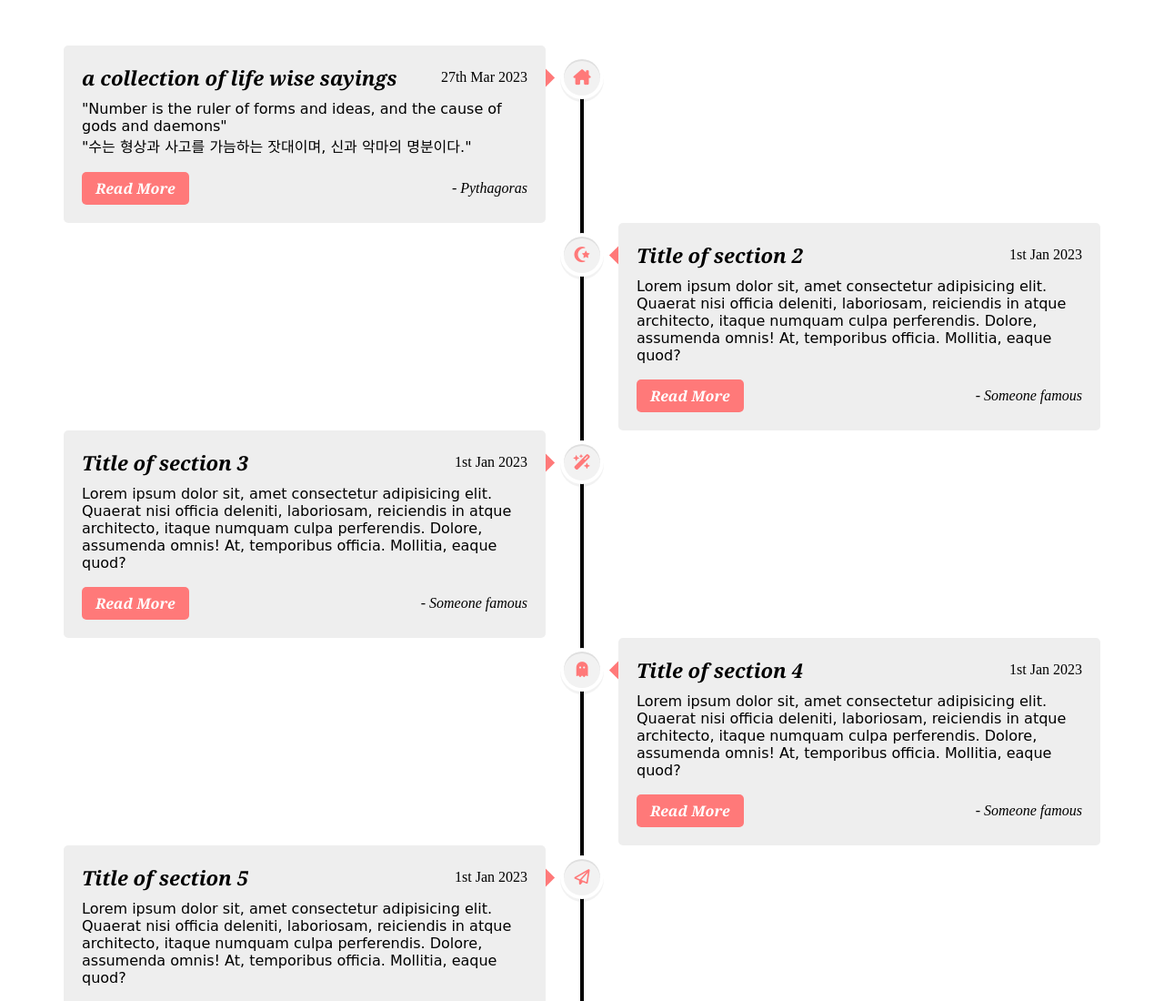
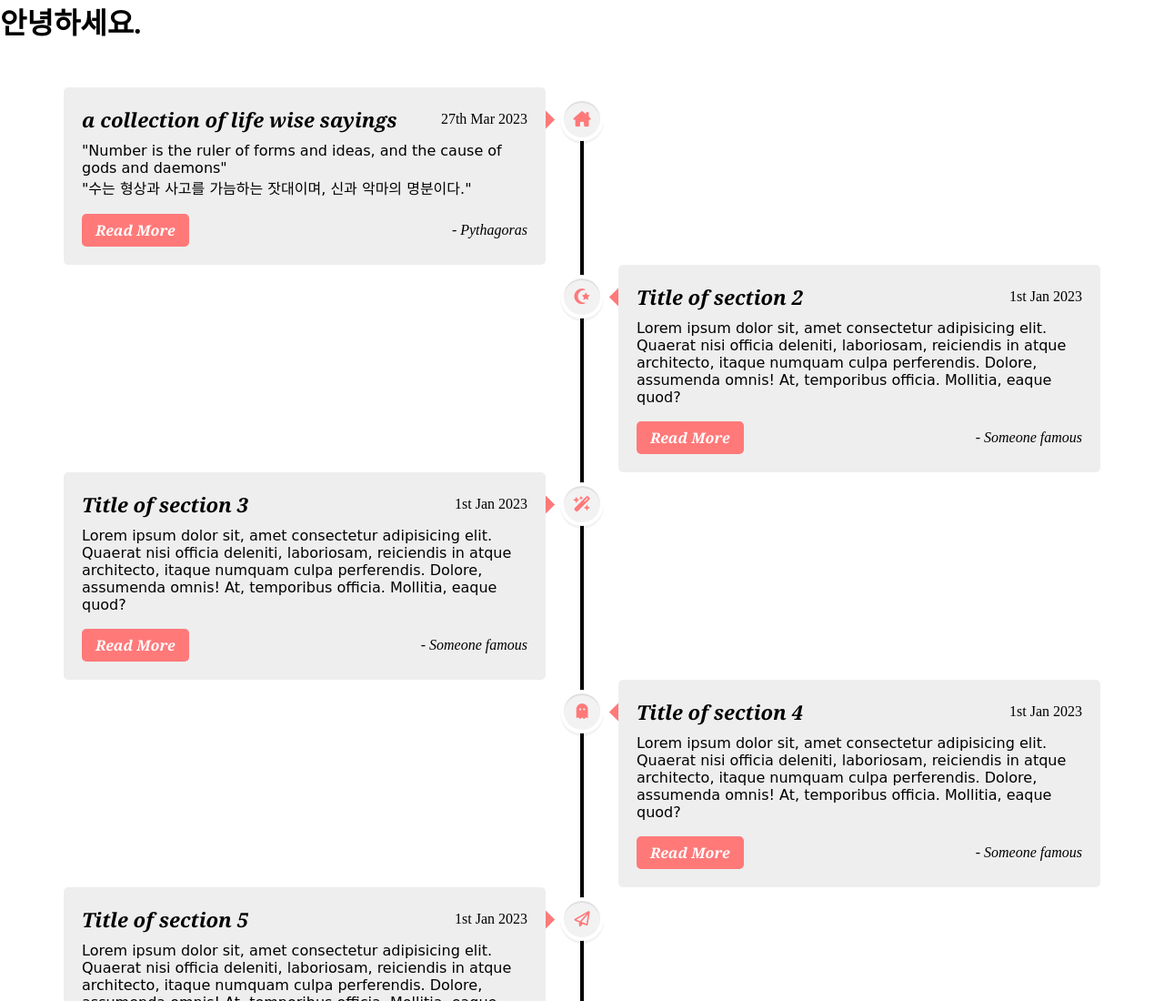
Before and after one commit to ARON-Y/Test-page, a plain HTML site: page index.html in a window 1280 px wide. Shown: the top 1100 px of the page at 91% size. Drawn offline with Linux system fonts and the light colour scheme; a web font is replaced by a local one.

Commit message:
안녕하세요가 추가되었어요.

```diff
--- a/index.html
+++ b/index.html
@@ -13,6 +13,7 @@
   </head>
 
   <body>
+    <h1>안녕하세요.</h1>
     <!-- 선이 있는 콘텐츠는 선을 먼저 만들어주는 것이 좋다. -->
     <section class="community">
       <div class="inner">
```
